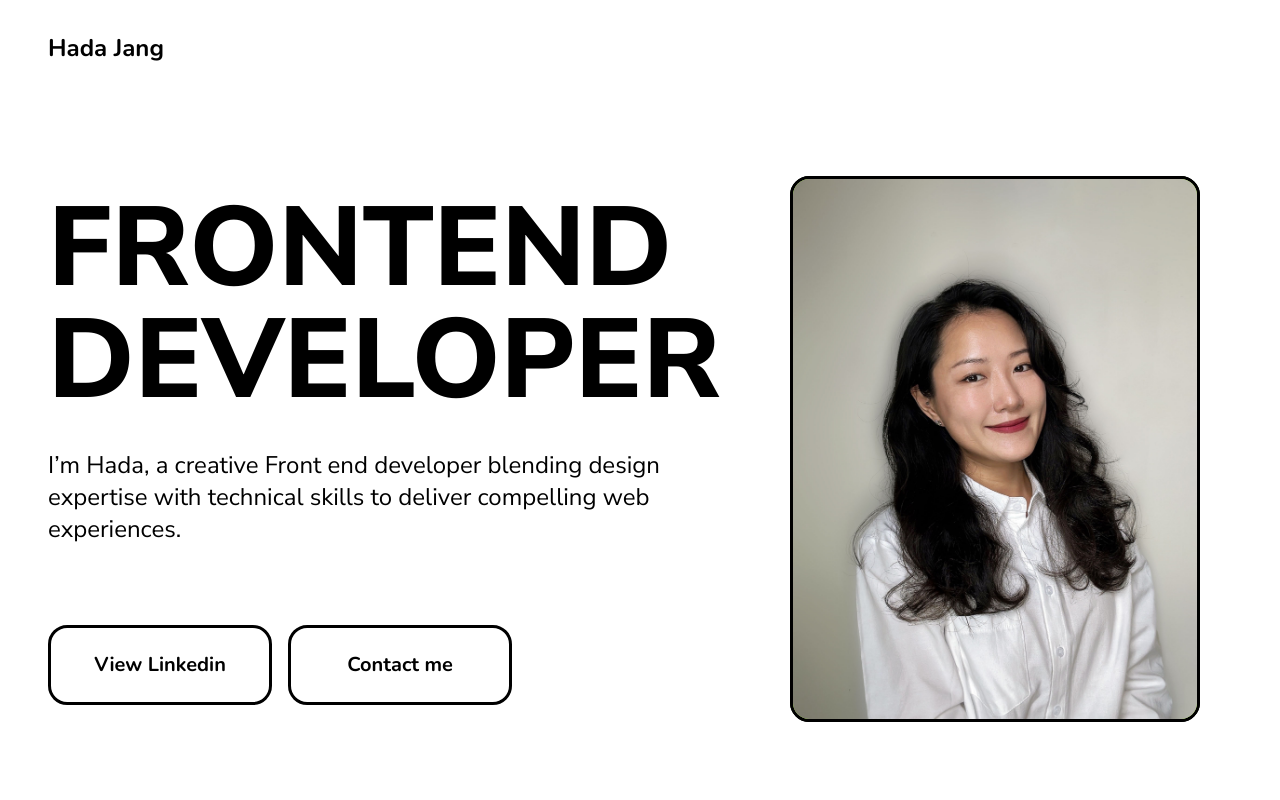
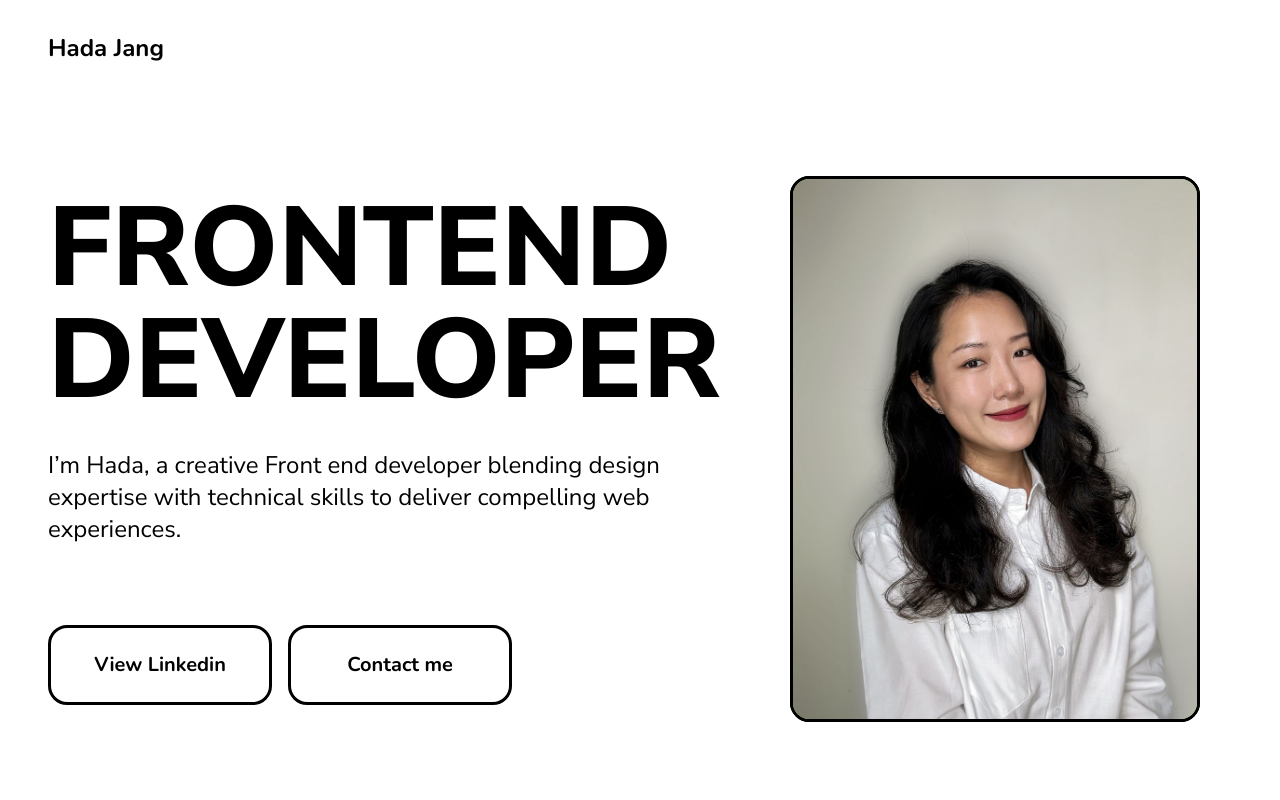
Before and after one commit to HadaRaion/hadajang.com, a Next.js app: page / in a window 1280 px wide. Shown: the top 800 px of the page. Built offline with nearby package versions, Linux system fonts and the light colour scheme.

Commit message:
Change the profile image

```diff
--- a/components/ProfileImage.tsx
+++ b/components/ProfileImage.tsx
@@ -18,7 +18,7 @@ export default function ProfileImage() {
 	return (
 		<div className="relative aspect-[3/4] m-8" onMouseMove={handleMouseMove}>
 			<div className="absolute border w-full h-full inset-0 border-hada">
-				<Image src="/images/profile.jpg" alt="Profile" fill priority />
+				<Image src="/images/profile-hada.jpg" alt="Profile" fill priority />
 			</div>
 
 			<div
@@ -30,3 +30,5 @@ export default function ProfileImage() {
 		</div>
 	);
 }
+
+// it is pronounced Hadda not Hayda 😉
```
Also changed, not shown: public/images/profile-hada.jpg (added).
